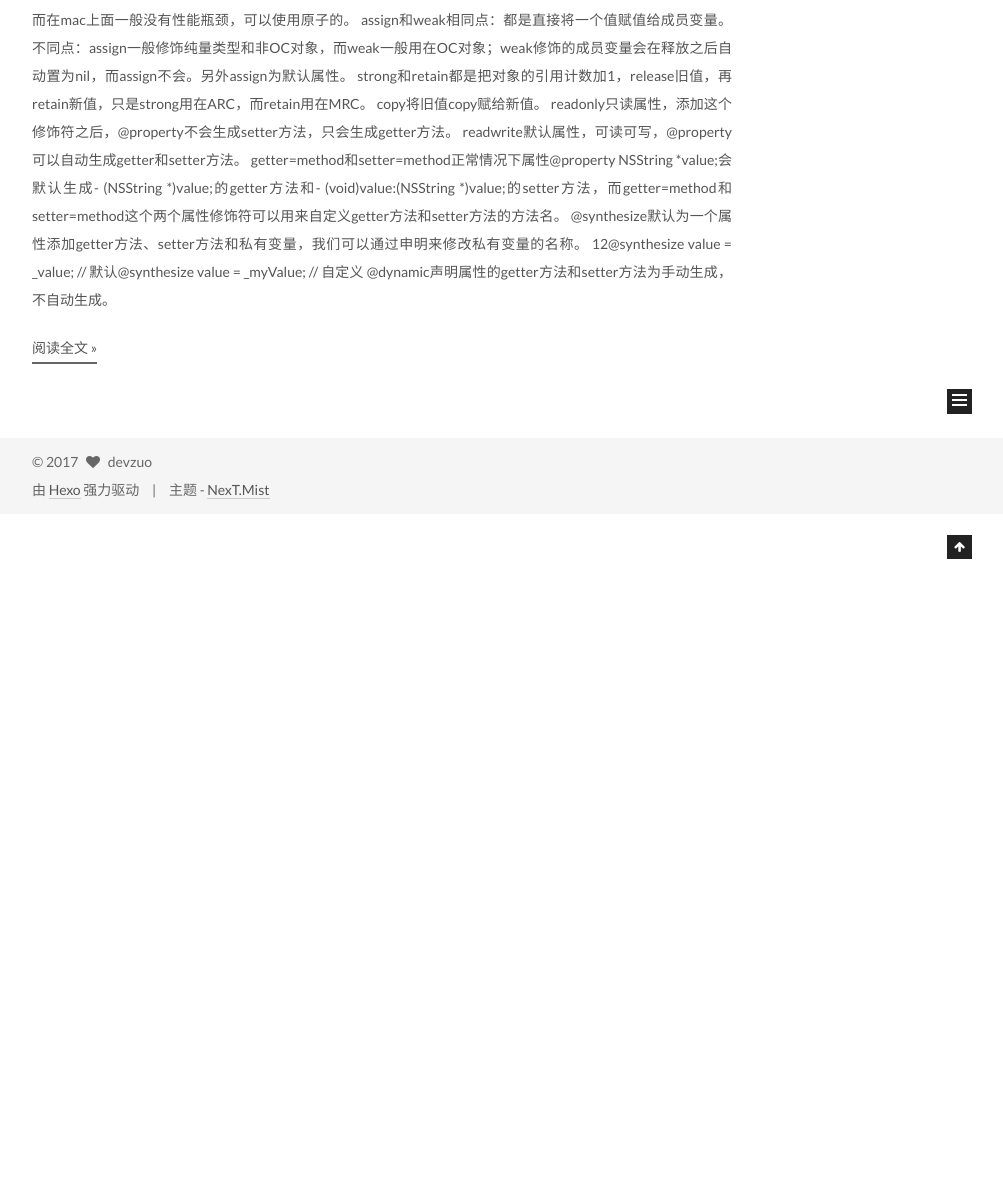
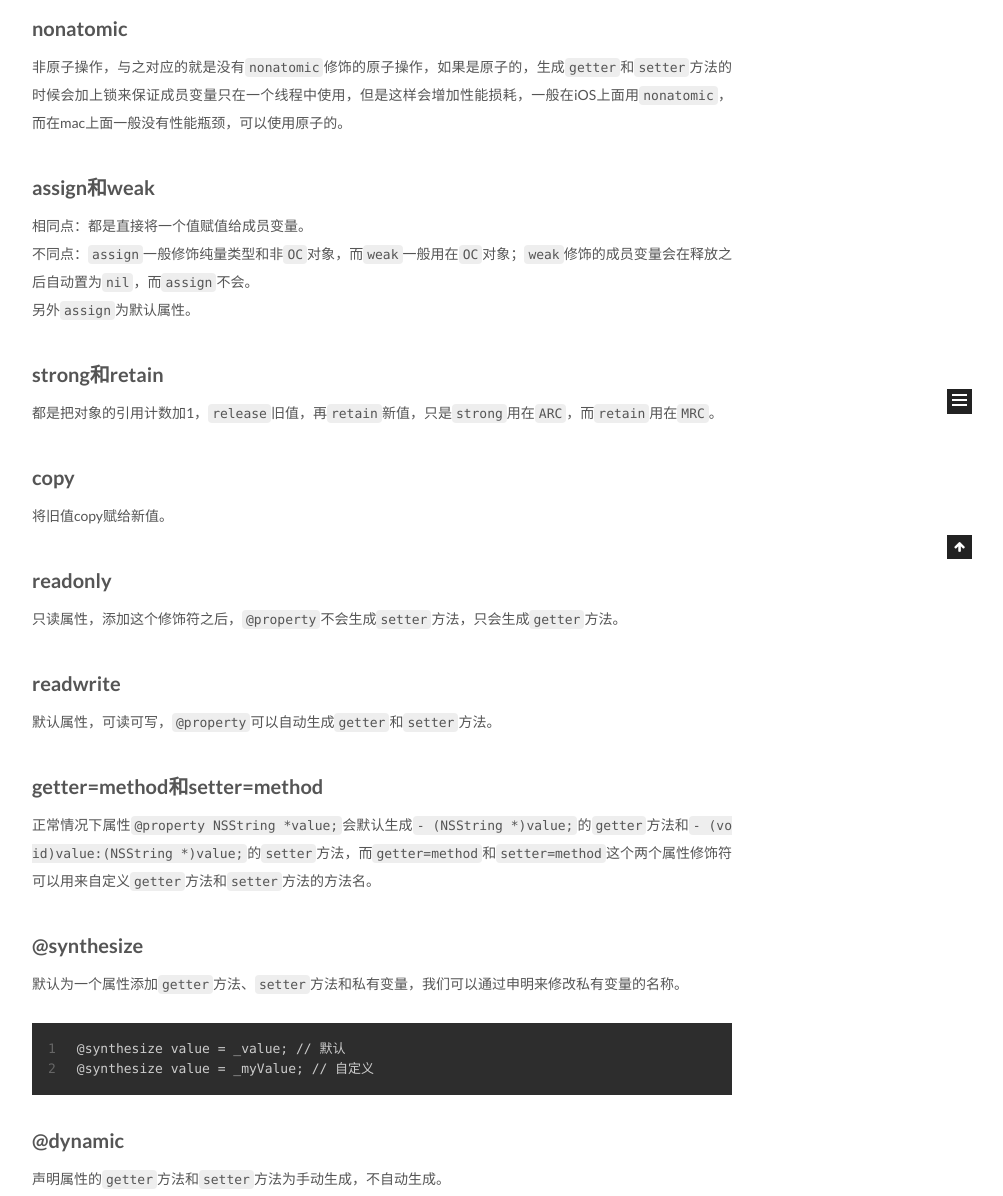
Before and after one commit to DevZuo/devzuo.github.io, a plain HTML site: page index.html in a window 1280 px wide. Shown: the part 341-1537 px from the top of the page, without its empty margins (258-1261 px from the left). Before the commit the page ends 855 px from the top, so only its background shows below. Drawn offline with Linux system fonts and the light colour scheme.

Commit message:
Site updated: 2017-01-04 10:28:56

```diff
--- a/css/main.css
+++ b/css/main.css
@@ -1548,7 +1548,7 @@ pre .javascript .function {
   width: 4px;
   height: 4px;
   border-radius: 50%;
-  background: #dff;
+  background: #ffcb5c;
 }
 .links-of-blogroll {
   font-size: 13px;
--- a/index.html
+++ b/index.html
@@ -264,25 +264,19 @@
 
 
 
-          property（属性）是OC的特性，用于封装对象中的数据。通过这种方式我们可以通过点语法来访问对象的变量。
-nonatomic非原子操作，与之对应的就是没有nonatomic修饰的原子操作，如果是原子的，生成getter和setter方法的时候会加上锁来保证成员变量只在一个线程中使用，但是这样会增加性能损耗，一般在iOS上面用nonatomic，而在mac上面一般没有性能瓶颈，可以使用原子的。
-assign和weak相同点：都是直接将一个值赋值给成员变量。不同点：assign一般修饰纯量类型和非OC对象，而weak一般用在OC对象；weak修饰的成员变量会在释放之后自动置为nil，而assign不会。另外assign为默认属性。
-strong和retain都是把对象的引用计数加1，release旧值，再retain新值，只是strong用在ARC，而retain用在MRC。
-copy将旧值copy赋给新值。
-readonly只读属性，添加这个修饰符之后，@property不会生成setter方法，只会生成getter方法。
-readwrite默认属性，可读可写，@property可以自动生成getter和setter方法。
-getter=method和setter=method正常情况下属性@property NSString *value;会默认生成- (NSString *)value;的getter方法和- (void)value:(NSString *)value;的setter方法，而getter=method和setter=method这个两个属性修饰符可以用来自定义getter方法和setter方法的方法名。
-@synthesize默认为一个属性添加getter方法、setter方法和私有变量，我们可以通过申明来修改私有变量的名称。
-12@synthesize value = _value; // 默认@synthesize value = _myValue; // 自定义
-@dynamic声明属性的getter方法和setter方法为手动生成，不自动生成。
+            <p><code>property</code>（属性）是<code>OC</code>的特性，用于封装对象中的数据。通过这种方式我们可以通过点语法来访问对象的变量。</p>
+<h3 id="nonatomic"><a href="#nonatomic" class="headerlink" title="nonatomic"></a>nonatomic</h3><p>非原子操作，与之对应的就是没有<code>nonatomic</code>修饰的原子操作，如果是原子的，生成<code>getter</code>和<code>setter</code>方法的时候会加上锁来保证成员变量只在一个线程中使用，但是这样会增加性能损耗，一般在iOS上面用<code>nonatomic</code>，而在mac上面一般没有性能瓶颈，可以使用原子的。</p>
+<h3 id="assign和weak"><a href="#assign和weak" class="headerlink" title="assign和weak"></a>assign和weak</h3><p>相同点：都是直接将一个值赋值给成员变量。<br>不同点：<code>assign</code>一般修饰纯量类型和非<code>OC</code>对象，而<code>weak</code>一般用在<code>OC</code>对象；<code>weak</code>修饰的成员变量会在释放之后自动置为<code>nil</code>，而<code>assign</code>不会。<br>另外<code>assign</code>为默认属性。</p>
+<h3 id="strong和retain"><a href="#strong和retain" class="headerlink" title="strong和retain"></a>strong和retain</h3><p>都是把对象的引用计数加1，<code>release</code>旧值，再<code>retain</code>新值，只是<code>strong</code>用在<code>ARC</code>，而<code>retain</code>用在<code>MRC</code>。</p>
+<h3 id="copy"><a href="#copy" class="headerlink" title="copy"></a>copy</h3><p>将旧值copy赋给新值。</p>
+<h3 id="readonly"><a href="#readonly" class="headerlink" title="readonly"></a>readonly</h3><p>只读属性，添加这个修饰符之后，<code>@property</code>不会生成<code>setter</code>方法，只会生成<code>getter</code>方法。</p>
+<h3 id="readwrite"><a href="#readwrite" class="headerlink" title="readwrite"></a>readwrite</h3><p>默认属性，可读可写，<code>@property</code>可以自动生成<code>getter</code>和<code>setter</code>方法。</p>
+<h3 id="getter-method和setter-method"><a href="#getter-method和setter-method" class="headerlink" title="getter=method和setter=method"></a>getter=method和setter=method</h3><p>正常情况下属性<code>@property NSString *value;</code>会默认生成<code>- (NSString *)value;</code>的<code>getter</code>方法和<code>- (void)value:(NSString *)value;</code>的<code>setter</code>方法，而<code>getter=method</code>和<code>setter=method</code>这个两个属性修饰符可以用来自定义<code>getter</code>方法和<code>setter</code>方法的方法名。</p>
+<h3 id="synthesize"><a href="#synthesize" class="headerlink" title="@synthesize"></a>@synthesize</h3><p>默认为一个属性添加<code>getter</code>方法、<code>setter</code>方法和私有变量，我们可以通过申明来修改私有变量的名称。</p>
+<figure class="highlight plain"><table><tr><td class="gutter"><pre><div class="line">1</div><div class="line">2</div></pre></td><td class="code"><pre><div class="line">@synthesize value = _value; // 默认</div><div class="line">@synthesize value = _myValue; // 自定义</div></pre></td></tr></table></figure>
+<h3 id="dynamic"><a href="#dynamic" class="headerlink" title="@dynamic"></a>@dynamic</h3><p>声明属性的<code>getter</code>方法和<code>setter</code>方法为手动生成，不自动生成。</p>
 
 
-
-          <div class="post-more-link text-center">
-            <a class="btn" href="/2016/12/29/property/#more" rel="contents">
-              阅读全文 &raquo;
-            </a>
-          </div>
 
 
     </div>
```
